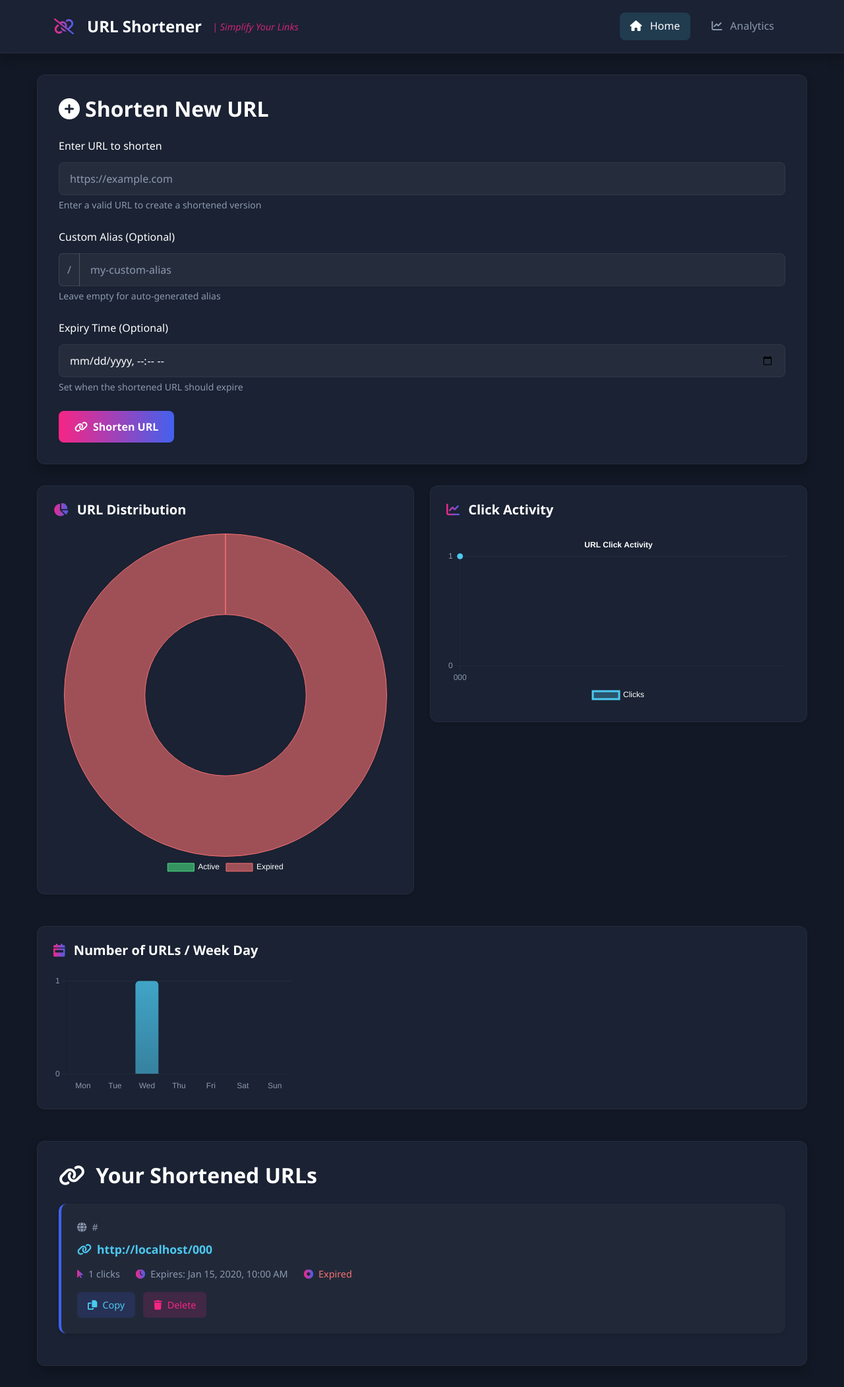
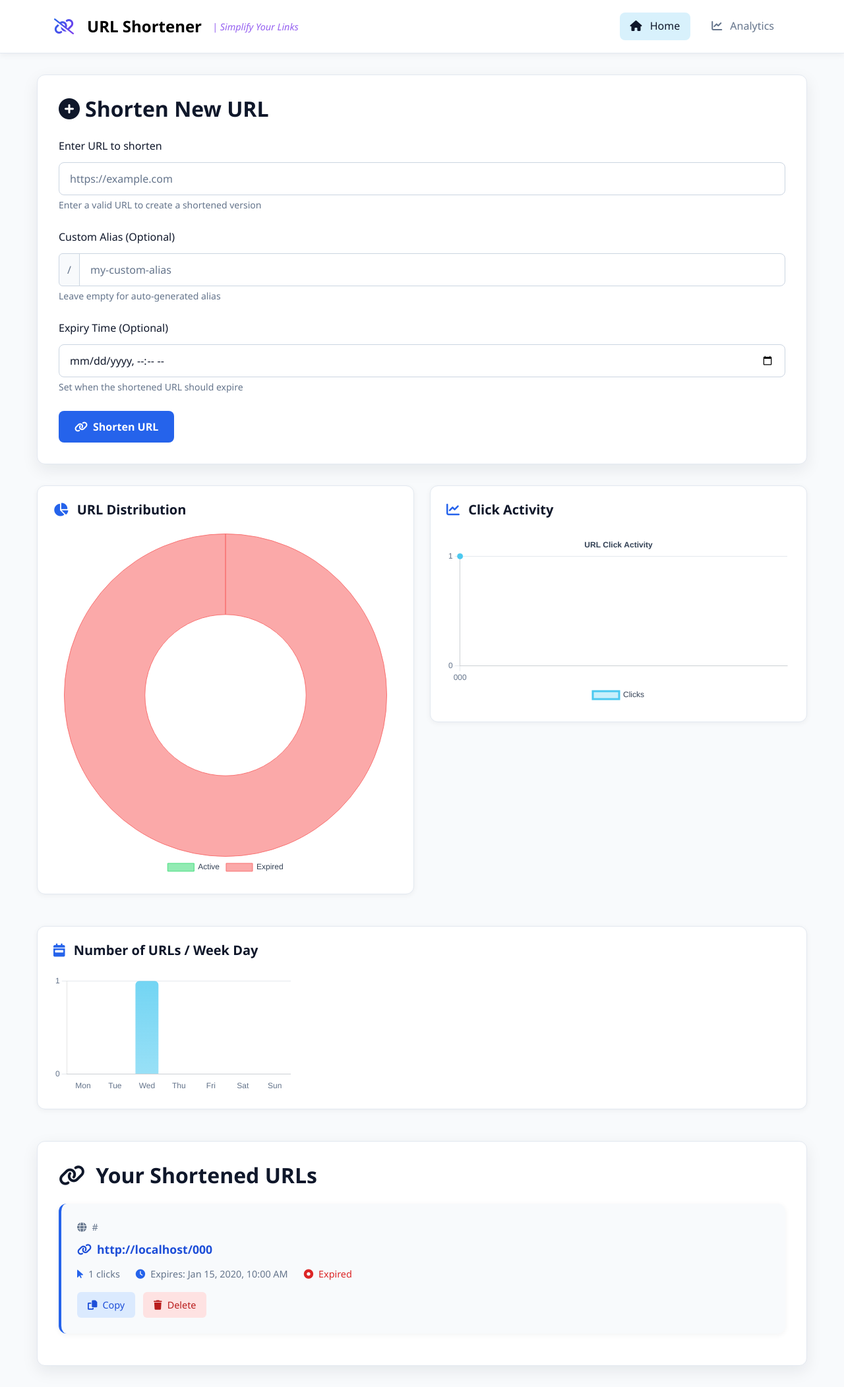
Before and after one commit to hassanrrraza/url_shortener, a Flask app: page / in a window 1280 px wide. Shown: the whole page at 66% size. Run offline with Flask 3, Linux system fonts and the light colour scheme; tables that the repository leaves empty hold one stand-in row (values such as "Sample post").

Commit message:
Refactor CSS styles for improved aesthetics and consistency

```diff
--- a/app/static/css/style.css
+++ b/app/static/css/style.css
@@ -1,22 +1,20 @@
 :root {
-    --primary-color: #4361ee;
-    --primary-hover: #3a56d4;
-    --secondary-color: #4cc9f0;
-    --accent-color: #f72585;
-    --accent-gradient: linear-gradient(to right, #f72585, #4361ee);
-    --text-color: #ffffff;
-    --text-light: #8d99ae;
-    --bg-color: #121825;
-    --card-bg: #1a2233;
-    --card-hover: #21293c;
-    --success-color: #4ade80;
-    --warning-color: #fbbf24;
-    --danger-color: #f87171;
+    --primary-color: #2563eb;
+    --primary-hover: #1d4ed8;
+    --secondary-color: #0ea5e9;
+    --accent-color: #7c3aed;
+    --accent-gradient: linear-gradient(120deg, #2563eb, #7c3aed);
+    --text-color: #0f172a;
+    --text-light: #64748b;
+    --bg-color: #f8fafc;
+    --card-bg: #ffffff;
+    --card-hover: #f8fbff;
+    --success-color: #16a34a;
+    --warning-color: #d97706;
+    --danger-color: #dc2626;
     --border-radius: 12px;
-    --box-shadow: 0 8px 16px rgba(0, 0, 0, 0.2);
-    --transition: all 0.3s ease;
-    --chart-gradient-1: linear-gradient(180deg, rgba(76, 201, 240, 0.3) 0%, rgba(76, 201, 240, 0) 100%);
-    --chart-gradient-2: linear-gradient(180deg, rgba(247, 37, 133, 0.3) 0%, rgba(247, 37, 133, 0) 100%);
+    --box-shadow: 0 8px 24px rgba(15, 23, 42, 0.08);
+    --transition: all 0.25s ease;
 }
 
 body {
@@ -29,10 +27,11 @@ body {
 }
 
 .navbar {
-    background-color: var(--card-bg);
-    box-shadow: var(--box-shadow);
+    background-color: rgba(255, 255, 255, 0.94);
+    backdrop-filter: blur(6px);
+    box-shadow: 0 2px 10px rgba(15, 23, 42, 0.06);
     padding: 1rem 0;
-    border-bottom: 1px solid rgba(255, 255, 255, 0.05);
+    border-bottom: 1px solid #e2e8f0;
 }
 
 .navbar-brand {
@@ -70,11 +69,11 @@ body {
 
 .nav-link:hover, .nav-link.active {
     color: var(--text-color) !important;
-    background-color: rgba(67, 97, 238, 0.1);
+    background-color: rgba(37, 99, 235, 0.1);
 }
 
 .nav-link.active {
-    background-color: rgba(76, 201, 240, 0.15);
+    background-color: rgba(14, 165, 233, 0.16);
 }
 
 .nav-link i {
@@ -94,12 +93,12 @@ body {
     margin-bottom: 2rem;
     box-shadow: var(--box-shadow);
     transition: var(--transition);
-    border: 1px solid rgba(255, 255, 255, 0.05);
+    border: 1px solid #e2e8f0;
 }
 
 .url-form:hover {
-    box-shadow: 0 12px 20px rgba(0, 0, 0, 0.25);
-    transform: translateY(-5px);
+    box-shadow: 0 14px 32px rgba(15, 23, 42, 0.1);
+    transform: translateY(-3px);
     background-color: var(--card-hover);
 }
 
@@ -120,19 +119,19 @@ h1, h2, h3, h4, h5, h6 {
 }
 
 .form-control {
-    background-color: rgba(255, 255, 255, 0.05);
+    background-color: #ffffff;
     border-radius: 8px;
     padding: 0.75rem 1rem;
-    border: 1px solid rgba(255, 255, 255, 0.1);
+    border: 1px solid #cbd5e1;
     font-size: 1rem;
     transition: var(--transition);
     color: var(--text-color);
 }
 
 .form-control:focus {
-    background-color: rgba(255, 255, 255, 0.08);
+    background-color: #ffffff;
     border-color: var(--primary-color);
-    box-shadow: 0 0 0 3px rgba(67, 97, 238, 0.25);
+    box-shadow: 0 0 0 3px rgba(37, 99, 235, 0.2);
     color: var(--text-color);
 }
 
@@ -141,8 +140,8 @@ h1, h2, h3, h4, h5, h6 {
 }
 
 .input-group-text {
-    background-color: rgba(255, 255, 255, 0.05);
-    border: 1px solid rgba(255, 255, 255, 0.1);
+    background-color: #f8fafc;
+    border: 1px solid #cbd5e1;
     color: var(--text-light);
 }
 
@@ -158,14 +157,13 @@ h1, h2, h3, h4, h5, h6 {
 }
 
 .btn-primary {
-    background: var(--accent-gradient);
+    background: var(--primary-color);
     border: none;
 }
 
 .btn-primary:hover, .btn-primary:focus {
-    background: linear-gradient(to right, #e62177, #3a56d4);
-    box-shadow: 0 4px 12px rgba(247, 37, 133, 0.4);
-    transform: translateY(-2px);
+    background: var(--primary-hover);
+    box-shadow: 0 8px 16px rgba(37, 99, 235, 0.25);
 }
 
 .loading {
@@ -195,23 +193,23 @@ h1, h2, h3, h4, h5, h6 {
     border-radius: var(--border-radius);
     padding: 2rem;
     box-shadow: var(--box-shadow);
-    border: 1px solid rgba(255, 255, 255, 0.05);
+    border: 1px solid #e2e8f0;
 }
 
 .url-item {
-    background-color: rgba(255, 255, 255, 0.03);
+    background-color: #f8fafc;
     border-radius: var(--border-radius);
     padding: 1.5rem;
     margin-bottom: 1rem;
-    box-shadow: 0 2px 4px rgba(0, 0, 0, 0.1);
+    box-shadow: 0 2px 8px rgba(15, 23, 42, 0.05);
     transition: var(--transition);
     border-left: 4px solid var(--primary-color);
 }
 
 .url-item:hover {
-    transform: translateY(-3px);
-    box-shadow: 0 4px 8px rgba(0, 0, 0, 0.2);
-    background-color: rgba(255, 255, 255, 0.05);
+    transform: translateY(-2px);
+    box-shadow: 0 8px 18px rgba(15, 23, 42, 0.12);
+    background-color: #f1f5f9;
 }
 
 .original-url {
@@ -229,7 +227,7 @@ h1, h2, h3, h4, h5, h6 {
     font-weight: 600;
     margin-bottom: 0.75rem;
     word-break: break-all;
-    color: var(--secondary-color);
+    color: #1d4ed8;
 }
 
 .url-stats {
@@ -248,10 +246,7 @@ h1, h2, h3, h4, h5, h6 {
 
 .url-stat i {
     margin-right: 0.5rem;
-    background: var(--accent-gradient);
-    -webkit-background-clip: text;
-    background-clip: text;
-    -webkit-text-fill-color: transparent;
+    color: var(--primary-color);
 }
 
 .url-actions {
@@ -273,22 +268,22 @@ h1, h2, h3, h4, h5, h6 {
 }
 
 .copy-btn {
-    background-color: rgba(67, 97, 238, 0.15);
-    color: var(--secondary-color);
+    background-color: #dbeafe;
+    color: #1d4ed8;
 }
 
 .copy-btn:hover {
-    background-color: rgba(67, 97, 238, 0.25);
+    background-color: #bfdbfe;
     transform: translateY(-2px);
 }
 
 .delete-btn {
-    background-color: rgba(247, 37, 133, 0.15);
-    color: var(--accent-color);
+    background-color: #fee2e2;
+    color: #b91c1c;
 }
 
 .delete-btn:hover {
-    background-color: rgba(247, 37, 133, 0.25);
+    background-color: #fecaca;
     transform: translateY(-2px);
 }
 
@@ -491,16 +480,16 @@ h1, h2, h3, h4, h5, h6 {
     background-color: var(--card-bg);
     border-radius: var(--border-radius);
     padding: 1.5rem;
-    box-shadow: 0 2px 4px rgba(0, 0, 0, 0.1);
+    box-shadow: 0 2px 8px rgba(15, 23, 42, 0.05);
     margin-bottom: 1.5rem;
-    border: 1px solid rgba(255, 255, 255, 0.05);
+    border: 1px solid #e2e8f0;
     transition: var(--transition);
 }
 
 .chart-card:hover {
-    transform: translateY(-5px);
+    transform: translateY(-3px);
     box-shadow: var(--box-shadow);
-    background-color: var(--card-hover);
+    background-color: #f8fafc;
 }
 
 .chart-card h3 {
@@ -511,10 +500,7 @@ h1, h2, h3, h4, h5, h6 {
 }
 
 .chart-card h3 i {
-    background: var(--accent-gradient);
-    -webkit-background-clip: text;
-    background-clip: text;
-    -webkit-text-fill-color: transparent;
+    color: var(--primary-color);
 }
 
 .table {
@@ -556,21 +542,21 @@ h1, h2, h3, h4, h5, h6 {
 }
 
 .bg-success {
-    background-color: rgba(74, 222, 128, 0.2);
-    color: #4ade80;
+    background-color: #dcfce7 !important;
+    color: #166534 !important;
 }
 
 .bg-danger {
-    background-color: rgba(248, 113, 113, 0.2);
-    color: #f87171;
+    background-color: #fee2e2 !important;
+    color: #991b1b !important;
 }
 
 .text-success {
-    color: #4ade80 !important;
+    color: #16a34a !important;
 }
 
 .text-danger {
-    color: #f87171 !important;
+    color: #dc2626 !important;
 }
 
 .pie-chart-container {
--- a/app/static/js/charts.js
+++ b/app/static/js/charts.js
@@ -30,7 +30,7 @@ function initStatusChart(elementId) {
                 legend: {
                     position: 'bottom',
                     labels: {
-                        color: '#ffffff'
+                        color: '#334155'
                     }
                 }
             }
@@ -60,7 +60,7 @@ function initTopUrlsChart(elementId) {
                 legend: {
                     position: 'top',
                     labels: {
-                        color: '#ffffff'
+                        color: '#334155'
                     }
                 }
             },
@@ -72,7 +72,7 @@ function initTopUrlsChart(elementId) {
                     },
                     ticks: {
                         precision: 0,
-                        color: '#8d99ae'
+                        color: '#64748b'
                     }
                 },
                 y: {
@@ -80,7 +80,7 @@ function initTopUrlsChart(elementId) {
                         display: false
                     },
                     ticks: {
-                        color: '#8d99ae'
+                        color: '#64748b'
                     }
                 }
             }
@@ -129,17 +129,17 @@ function initWeekdayChart(elementId) {
                         display: false
                     },
                     ticks: {
-                        color: '#8d99ae'
+                        color: '#64748b'
                     }
                 },
                 y: {
                     beginAtZero: true,
                     grid: {
-                        color: 'rgba(255, 255, 255, 0.05)'
+                        color: 'rgba(148, 163, 184, 0.25)'
                     },
                     ticks: {
                         precision: 0,
-                        color: '#8d99ae'
+                        color: '#64748b'
                     }
                 }
             }
@@ -170,32 +170,32 @@ function initClickActivityChart(elementId) {
                 legend: {
                     position: 'bottom',
                     labels: {
-                        color: '#ffffff'
+                        color: '#334155'
                     }
                 },
                 title: {
                     display: true,
                     text: 'URL Click Activity',
-                    color: '#ffffff'
+                    color: '#334155'
                 }
             },
             scales: {
                 x: {
                     grid: {
-                        color: 'rgba(255, 255, 255, 0.05)'
+                        color: 'rgba(148, 163, 184, 0.25)'
                     },
                     ticks: {
-                        color: '#8d99ae'
+                        color: '#64748b'
                     }
                 },
                 y: {
                     beginAtZero: true,
                     grid: {
-                        color: 'rgba(255, 255, 255, 0.05)'
+                        color: 'rgba(148, 163, 184, 0.25)'
                     },
                     ticks: {
                         precision: 0,
-                        color: '#8d99ae'
+                        color: '#64748b'
                     }
                 }
             }
--- a/app/templates/analytics.html
+++ b/app/templates/analytics.html
@@ -14,7 +14,7 @@
     <script src="{{ url_for('static', filename='js/debug.js') }}"></script>
 </head>
 <body>
-    <nav class="navbar navbar-expand-lg navbar-dark">
+    <nav class="navbar navbar-expand-lg navbar-light">
         <div class="container">
             <a class="navbar-brand" href="/">
                 <i class="fas fa-link-slash"></i> URL Shortener
--- a/app/templates/index.html
+++ b/app/templates/index.html
@@ -13,7 +13,7 @@
     <script src="{{ url_for('static', filename='js/charts.js') }}"></script>
 </head>
 <body>
-    <nav class="navbar navbar-expand-lg navbar-dark">
+    <nav class="navbar navbar-expand-lg navbar-light">
         <div class="container">
             <a class="navbar-brand" href="/">
                 <i class="fas fa-link-slash"></i> URL Shortener
```
Also changed, not shown: other parts of app/static/css/style.css (+18 -24 lines).
